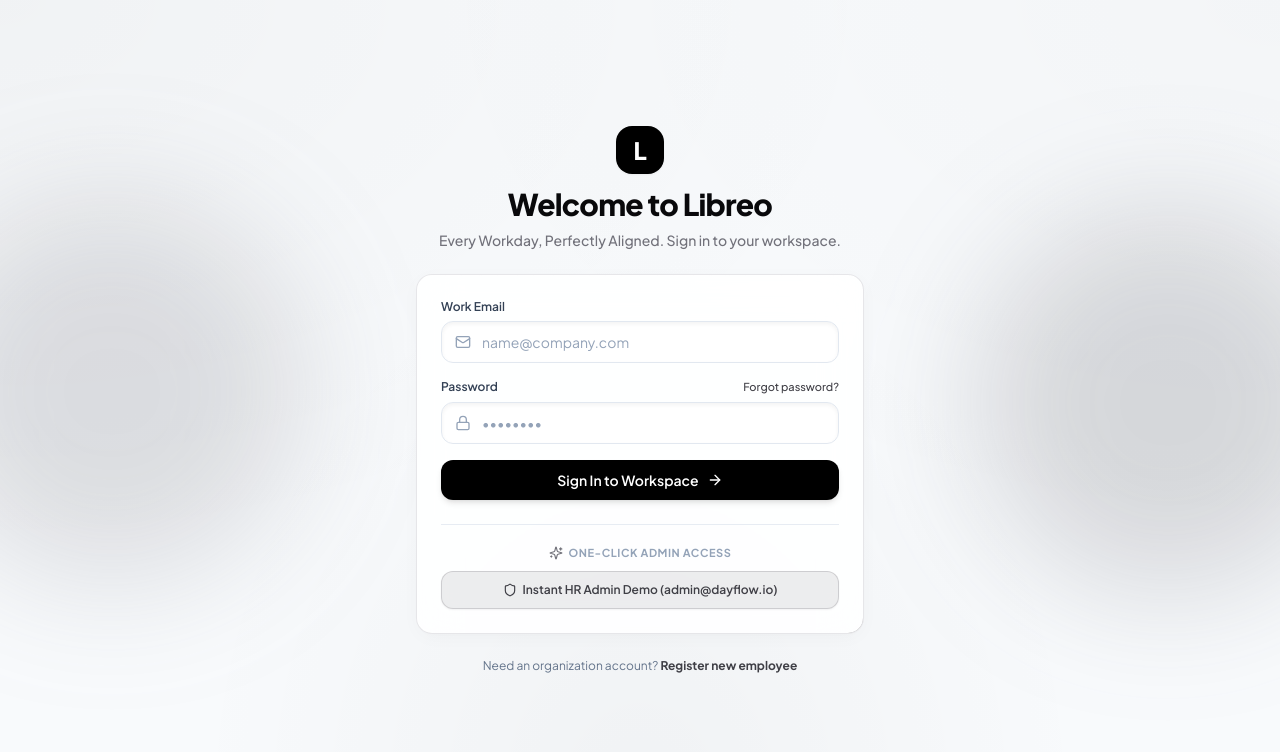
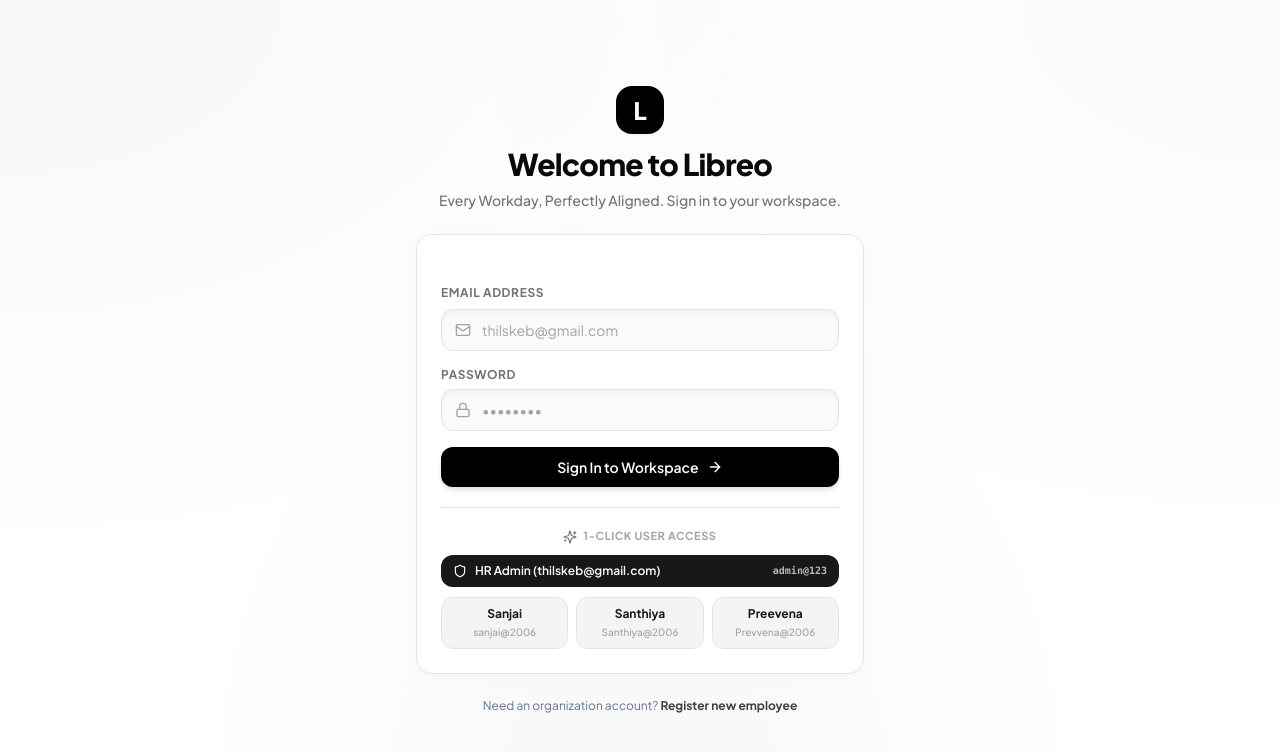
Before and after one commit to ThilakesB/odoo-hackathon-2026, a React (Vite) app in the folder frontend/: page /login in a window 1280 px wide. Shown: the top 752 px of the page. Built offline with nearby package versions, Linux system fonts and the light colour scheme; no server answers.

Commit message:
feat(auth): seed database with custom HR Admin and Employee accounts using bcrypt hashing & add 1-click login access

```diff
--- a/frontend/src/pages/LoginPage.tsx
+++ b/frontend/src/pages/LoginPage.tsx
@@ -31,30 +31,21 @@ export const LoginPage: React.FC = () => {
     }
   };
 
-  const handleDemoLogin = async (role: 'admin' | 'employee') => {
+  const handleCustomLogin = async (emailToUse: string, passToUse: string, targetPath: string) => {
     setLoading(true);
     setError(null);
     try {
-      if (role === 'admin') {
-        await login({ email: 'admin@dayflow.io', password: 'admin123' });
-        navigate('/admin');
-      } else {
-        await login({ email: 'alex.rivera@dayflow.io', password: 'employee123' });
-        navigate('/');
-      }
+      await login({ email: emailToUse, password: passToUse });
+      navigate(targetPath);
     } catch (err: any) {
-      setError(err.response?.data?.detail || 'Demo login failed');
+      setError(err.response?.data?.detail || 'Login failed');
     } finally {
       setLoading(false);
     }
   };
 
   return (
-    <div className="min-h-screen w-full flex items-center justify-center p-4 sm:p-6 bg-slate-50 dark:bg-[#070b14] bg-mesh-glow relative overflow-hidden">
-      {/* Decorative ambient glowing orbs */}
-      <div className="absolute top-1/4 -left-20 w-96 h-96 bg-brand-500/20 rounded-full blur-3xl pointer-events-none animate-float" />
-      <div className="absolute bottom-1/4 -right-20 w-96 h-96 bg-indigo-500/20 rounded-full blur-3xl pointer-events-none animate-float [animation-delay:2s]" />
-
+    <div className="min-h-screen w-full flex items-center justify-center p-4 sm:p-6 bg-white dark:bg-black bg-mesh-glow relative overflow-hidden">
       <div className="w-full max-w-md relative z-10 space-y-6">
         {/* Logo & Headline */}
         <div className="text-center space-y-2">
@@ -69,43 +60,40 @@ export const LoginPage: React.FC = () => {
           </p>
         </div>
 
-        {/* Login Glass Card */}
-        <GlassCard glow className="p-6 sm:p-8 backdrop-blur-3xl shadow-2xl">
+        {/* Login Card */}
+        <GlassCard className="p-6 sm:p-8 space-y-5">
           <form onSubmit={handleSubmit} className="space-y-4">
-            <div>
-              <label className="block text-xs font-semibold text-slate-700 dark:text-slate-300 mb-1.5">
-                Work Email
+            <div className="space-y-1.5">
+              <label className="text-xs font-bold uppercase tracking-wider text-zinc-500 dark:text-zinc-400">
+                Email Address
               </label>
               <div className="relative">
-                <Mail className="w-4 h-4 absolute left-3.5 top-1/2 -translate-y-1/2 text-slate-400" />
+                <Mail className="w-4 h-4 absolute left-3.5 top-1/2 -translate-y-1/2 text-zinc-400" />
                 <input
                   type="email"
                   value={email}
                   onChange={(e) => setEmail(e.target.value)}
-                  placeholder="name@company.com"
-                  className="w-full pl-10 pr-4 py-2.5 rounded-xl text-xs sm:text-sm bg-white/70 dark:bg-slate-800/70 border border-slate-200 dark:border-slate-700 text-slate-900 dark:text-white placeholder-slate-400 focus:outline-none focus:border-brand-500 focus:ring-1 focus:ring-brand-500 transition shadow-inner"
+                  placeholder="thilskeb@gmail.com"
+                  className="w-full pl-10 pr-4 py-2.5 rounded-xl text-xs sm:text-sm bg-zinc-50 dark:bg-zinc-900 border border-zinc-200 dark:border-zinc-800 text-zinc-900 dark:text-white placeholder-zinc-400 focus:outline-none focus:border-zinc-500 focus:ring-1 focus:ring-zinc-500 transition shadow-inner"
                   required
                 />
               </div>
             </div>
 
-            <div>
-              <div className="flex items-center justify-between mb-1.5">
-                <label className="block text-xs font-semibold text-slate-700 dark:text-slate-300">
+            <div className="space-y-1.5">
+              <div className="flex items-center justify-between">
+                <label className="text-xs font-bold uppercase tracking-wider text-zinc-500 dark:text-zinc-400">
                   Password
                 </label>
-                <a href="#" className="text-[11px] text-brand-600 dark:text-brand-400 font-medium hover:underline">
-                  Forgot password?
-                </a>
               </div>
               <div className="relative">
-                <Lock className="w-4 h-4 absolute left-3.5 top-1/2 -translate-y-1/2 text-slate-400" />
+                <Lock className="w-4 h-4 absolute left-3.5 top-1/2 -translate-y-1/2 text-zinc-400" />
                 <input
                   type="password"
                   value={password}
                   onChange={(e) => setPassword(e.target.value)}
                   placeholder="••••••••"
-                  className="w-full pl-10 pr-4 py-2.5 rounded-xl text-xs sm:text-sm bg-white/70 dark:bg-slate-800/70 border border-slate-200 dark:border-slate-700 text-slate-900 dark:text-white placeholder-slate-400 focus:outline-none focus:border-brand-500 focus:ring-1 focus:ring-brand-500 transition shadow-inner"
+                  className="w-full pl-10 pr-4 py-2.5 rounded-xl text-xs sm:text-sm bg-zinc-50 dark:bg-zinc-900 border border-zinc-200 dark:border-zinc-800 text-zinc-900 dark:text-white placeholder-zinc-400 focus:outline-none focus:border-zinc-500 focus:ring-1 focus:ring-zinc-500 transition shadow-inner"
                   required
                 />
               </div>
@@ -121,29 +109,66 @@ export const LoginPage: React.FC = () => {
             <button
               type="submit"
               disabled={loading}
-              className="w-full btn-primary py-3 text-xs sm:text-sm font-bold shadow-lg shadow-brand-500/25 flex items-center justify-center gap-2"
+              className="w-full btn-primary py-3 text-xs sm:text-sm font-bold flex items-center justify-center gap-2"
             >
               <span>{loading ? 'Authenticating...' : 'Sign In to Workspace'}</span>
               <ArrowRight className="w-4 h-4" />
             </button>
           </form>
 
-          {/* 1-Click Demo Section */}
-          <div className="mt-6 pt-5 border-t border-slate-200/80 dark:border-slate-800/80 space-y-2.5">
-            <div className="flex items-center justify-center gap-1.5 text-[11px] font-bold text-slate-400 uppercase tracking-wider">
-              <Sparkles className="w-3.5 h-3.5 text-brand-500" />
-              <span>One-Click Admin Access</span>
+          {/* 1-Click Quick Login Section */}
+          <div className="mt-6 pt-5 border-t border-zinc-200 dark:border-zinc-800 space-y-2.5">
+            <div className="flex items-center justify-center gap-1.5 text-[11px] font-bold text-zinc-400 uppercase tracking-wider">
+              <Sparkles className="w-3.5 h-3.5 text-zinc-500" />
+              <span>1-Click User Access</span>
             </div>
 
+            {/* HR Admin Button */}
             <button
               type="button"
-              onClick={() => handleDemoLogin('admin')}
+              onClick={() => handleCustomLogin('thilskeb@gmail.com', 'admin@123', '/admin')}
               disabled={loading}
-              className="w-full px-4 py-2.5 rounded-xl text-xs font-semibold bg-indigo-500/10 hover:bg-indigo-500/20 border border-indigo-500/20 text-indigo-600 dark:text-indigo-400 flex items-center justify-center gap-1.5 transition active:scale-95 shadow-sm"
+              className="w-full px-3 py-2 rounded-xl text-xs font-semibold bg-zinc-900 text-white hover:bg-black dark:bg-zinc-100 dark:text-black dark:hover:bg-white flex items-center justify-between transition active:scale-95 shadow-sm"
             >
-              <Shield className="w-3.5 h-3.5" />
-              <span>Instant HR Admin Demo (admin@dayflow.io)</span>
+              <div className="flex items-center gap-2">
+                <Shield className="w-3.5 h-3.5" />
+                <span>HR Admin (thilskeb@gmail.com)</span>
+              </div>
+              <span className="text-[10px] opacity-70 font-mono">admin@123</span>
             </button>
+
+            {/* Employee Quick Login Grid */}
+            <div className="grid grid-cols-1 sm:grid-cols-3 gap-2">
+              <button
+                type="button"
+                onClick={() => handleCustomLogin('sanjai@gmail.com', 'sanjai@2006', '/')}
+                disabled={loading}
+                className="px-2.5 py-2 rounded-xl text-xs font-medium bg-zinc-100 dark:bg-zinc-900 hover:bg-zinc-200 dark:hover:bg-zinc-800 text-zinc-900 dark:text-zinc-100 border border-zinc-200 dark:border-zinc-800 flex flex-col items-center gap-0.5 transition active:scale-95 text-center"
+              >
+                <span className="font-bold">Sanjai</span>
+                <span className="text-[10px] text-zinc-400 truncate max-w-full">sanjai@2006</span>
+              </button>
+
+              <button
+                type="button"
+                onClick={() => handleCustomLogin('santhiya@gmail.com', 'Santhiya@2006', '/')}
+                disabled={loading}
+                className="px-2.5 py-2 rounded-xl text-xs font-medium bg-zinc-100 dark:bg-zinc-900 hover:bg-zinc-200 dark:hover:bg-zinc-800 text-zinc-900 dark:text-zinc-100 border border-zinc-200 dark:border-zinc-800 flex flex-col items-center gap-0.5 transition active:scale-95 text-center"
+              >
+                <span className="font-bold">Santhiya</span>
+                <span className="text-[10px] text-zinc-400 truncate max-w-full">Santhiya@2006</span>
+              </button>
+
+              <button
+                type="button"
+                onClick={() => handleCustomLogin('preevena@gmail.com', 'Prevvena@2006', '/')}
+                disabled={loading}
+                className="px-2.5 py-2 rounded-xl text-xs font-medium bg-zinc-100 dark:bg-zinc-900 hover:bg-zinc-200 dark:hover:bg-zinc-800 text-zinc-900 dark:text-zinc-100 border border-zinc-200 dark:border-zinc-800 flex flex-col items-center gap-0.5 transition active:scale-95 text-center"
+              >
+                <span className="font-bold">Preevena</span>
+                <span className="text-[10px] text-zinc-400 truncate max-w-full">Prevvena@2006</span>
+              </button>
+            </div>
           </div>
         </GlassCard>
 
```
Also changed, not shown: 1 other file (tests, documents, lock files or other folders).
